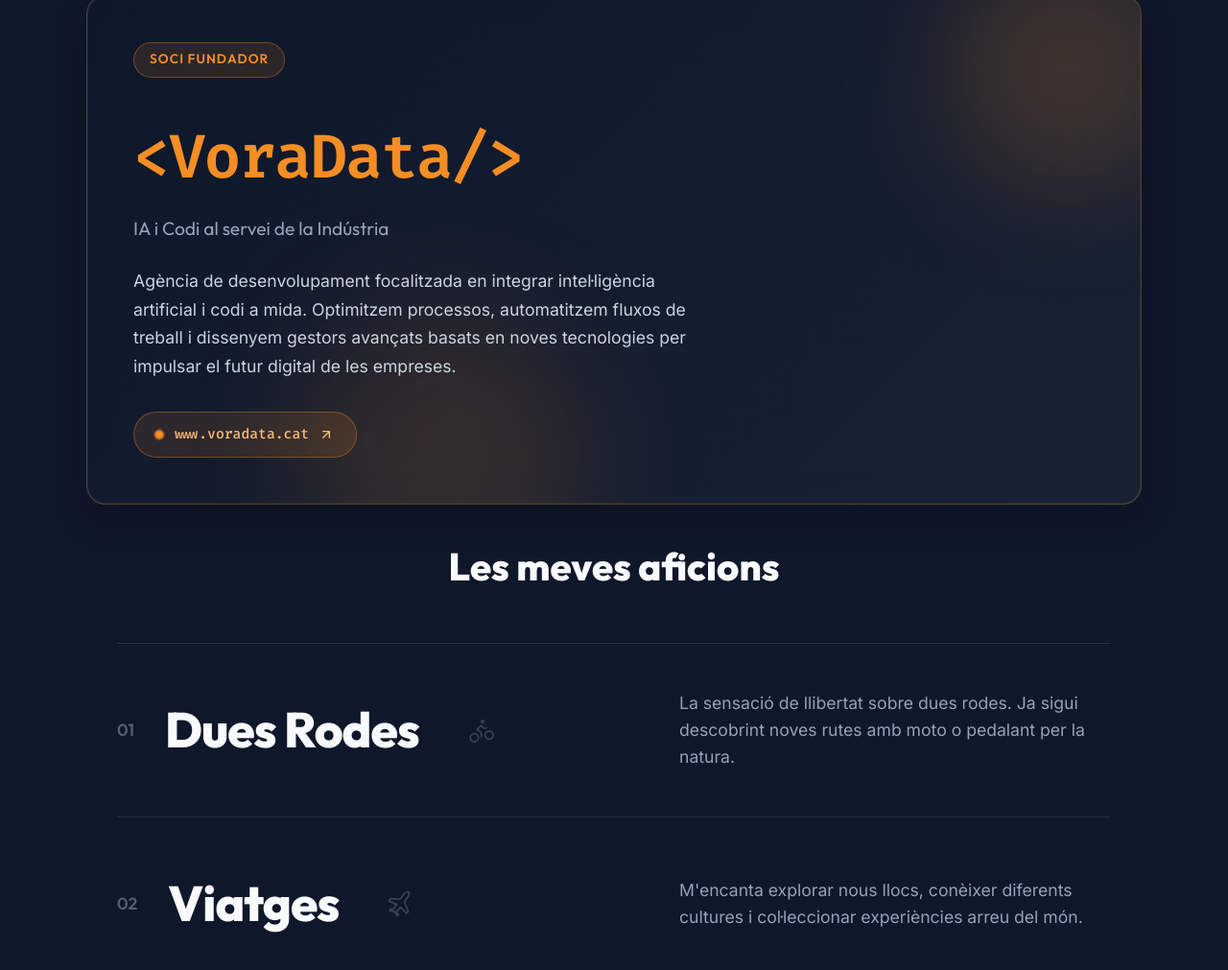
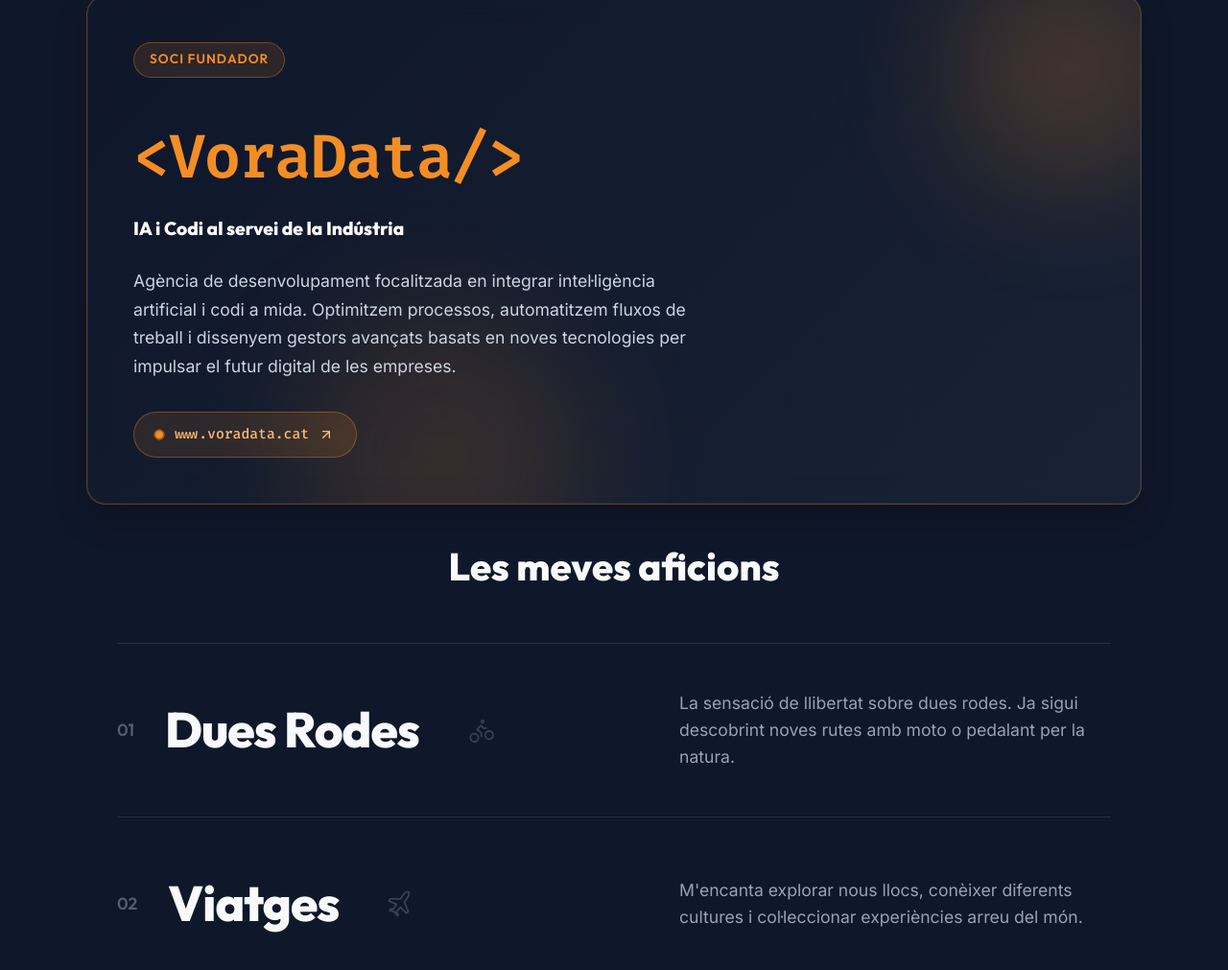
Before and after one commit to carlesmellado/carlesmellado.github.io, a plain HTML site: page index.html in a window 1280 px wide. Shown: the part 1093-2104 px from the top of the page at 96% size. Drawn offline with Linux system fonts and the light colour scheme.

Commit message:
style: make VoraData subtitle pure white and bold

```diff
--- a/style.css
+++ b/style.css
@@ -290,9 +290,9 @@
 .vd-subtitle {
     font-family: var(--font-heading);
     font-size: 1.2rem;
-    color: var(--text-muted);
+    color: #ffffff;
     margin-bottom: 1.5rem;
-    font-weight: 500;
+    font-weight: 700;
 }
 
 .vd-desc {
```
